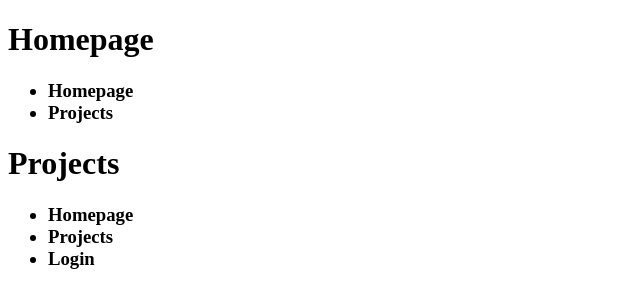
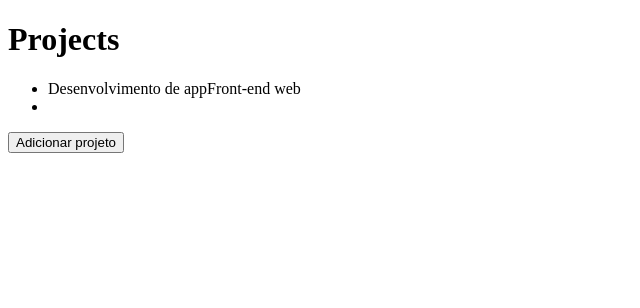
Before and after one commit to Ambrosy/GoStack, a React app in the folder 02_Front-end_com_ReactJS/frontend/: page / in a window 1280 px wide. Shown: the top 308 px of the page, without its empty margins (0-640 px from the left). Built offline with nearby package versions, Linux system fonts and the light colour scheme.

Commit message:
update header and app.js

```diff
--- a/02_Front-end_com_ReactJS/frontend/src/App.js
+++ b/02_Front-end_com_ReactJS/frontend/src/App.js
@@ -1,23 +1,23 @@
-import React from 'react';
+import React,{ useState } from 'react';
 
 import Header from "./components/Header";
 
 function App(){
+    const projects = useState(['Desenvolvimento de app','Front-end web']);
+
+    function handleAddProject(){
+        projects.push(`Novo projeto ${Date.now()}`);
+
+        console.log(projects);
+    }
+
     return (
     <>
-    <Header title="Homepage">
-        <ul>
-            <li>Homepage</li>
-            <li>Projects</li>
-        </ul>
-    </Header>
-    <Header title="Projects">
-        <ul>
-            <li>Homepage</li>
-            <li>Projects</li>
-            <li>Login</li>
-        </ul>
-    </Header>
+    <Header title="Projects"/>
+    <ul>
+    {projects.map(project=> <li key={project}>{project}</li>,)}
+    </ul>
+    <button type="button" onClick={handleAddProject}>Adicionar projeto</button>
     </>
         );
 }
--- a/02_Front-end_com_ReactJS/frontend/src/components/Header.js
+++ b/02_Front-end_com_ReactJS/frontend/src/components/Header.js
@@ -1,10 +1,9 @@
 import React from 'react';
 
-export default function Header({title, children}){
+export default function Header({title}){
     return (
     <header>
         <h1>{title}</h1>
-            <h3>{children}</h3>
     </header>
     );
 }
```
